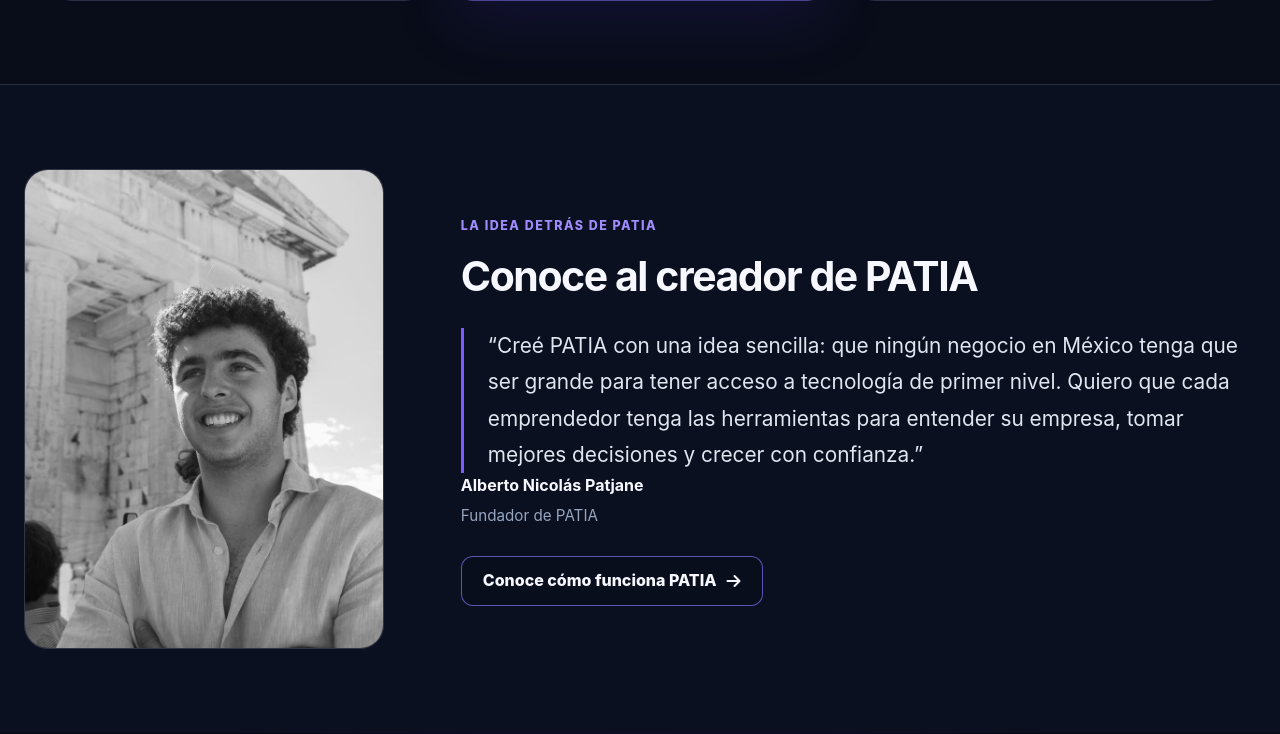
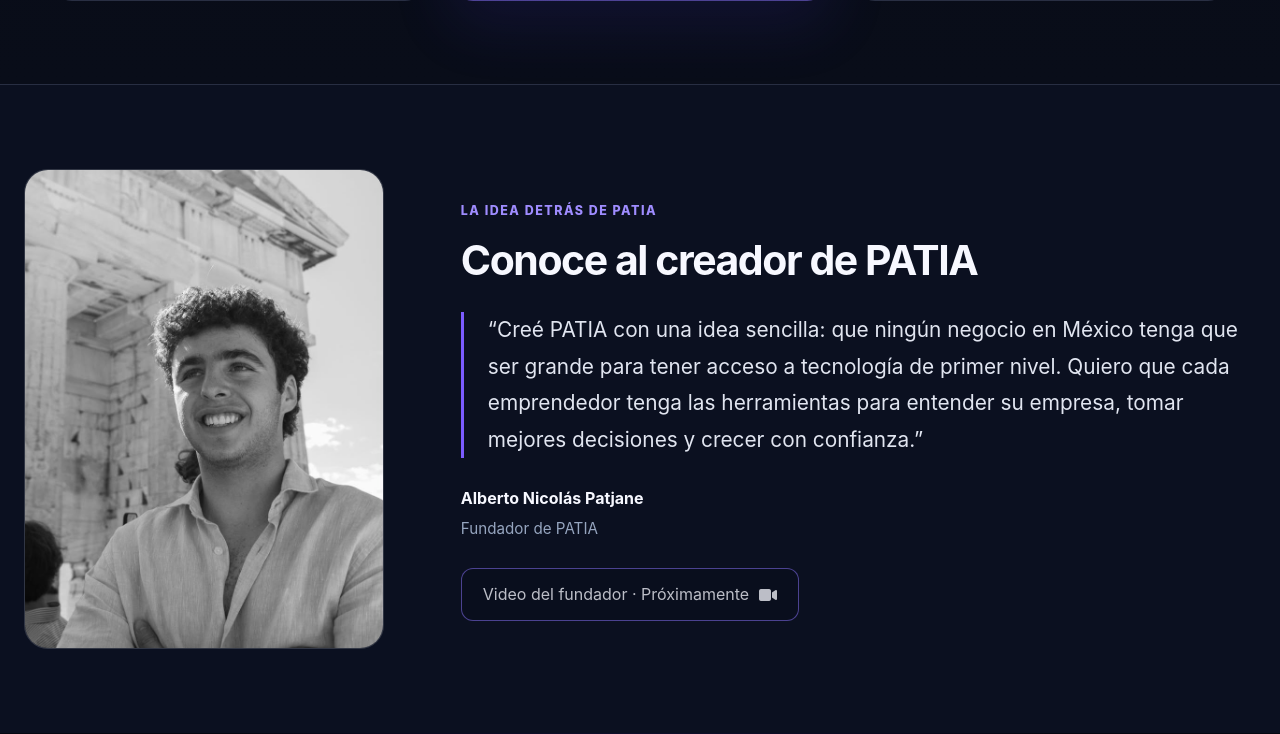
Before and after one commit to albertonicop/patia-platform, a Flask app: page / in a window 1280 px wide. Shown: the part 4431-5165 px from the top of the page. Run offline with Flask 3, Linux system fonts and the light colour scheme; parts of the project's set-up code (start-up, migrations or seed data) failed here and were passed over; some libraries are stand-ins or nearby versions.

Commit message:
feat: prepare founder video button and improve quote spacing

```diff
--- a/app/static/css/founder-section.css
+++ b/app/static/css/founder-section.css
@@ -17,3 +17,6 @@
 .pl2-founder__signature strong { display: block; color: #f7f8ff; font-size: 1rem; margin-bottom: 6px; }
 .pl2-founder__signature span { display: block; }
 .pl2-founder__copy .pl2-founder__cta { margin-top: 28px; max-width: 100%; white-space: normal; text-align: center; }
+
+.patia-landing-v2 .pl2-founder__copy .pl2-founder__signature { margin: 28px 0 0; }
+.pl2-founder__cta:disabled { opacity: .75; cursor: default; box-shadow: none; transform: none; }
--- a/app/templates/landing.html
+++ b/app/templates/landing.html
@@ -9,7 +9,7 @@
   <link rel="stylesheet" href="https://cdnjs.cloudflare.com/ajax/libs/font-awesome/6.5.0/css/all.min.css">
   <link rel="stylesheet" href="{{ url_for('static', filename='css/patia-v2-landing.css') }}?v=2">
   <link rel="stylesheet" href="{{ url_for('static', filename='css/social-footer.css') }}?v=2">
-  <link rel="stylesheet" href="{{ url_for('static', filename='css/founder-section.css') }}?v=2">
+  <link rel="stylesheet" href="{{ url_for('static', filename='css/founder-section.css') }}?v=3">
   <link rel="stylesheet" href="{{ url_for('static', filename='css/pricing-promotion.css') }}?v=1">
 </head>
 
@@ -204,7 +204,7 @@
             <p>{{ '“Creé PATIA con una idea sencilla: que ningún negocio en México tenga que ser grande para tener acceso a tecnología de primer nivel. Quiero que cada emprendedor tenga las herramientas para entender su empresa, tomar mejores decisiones y crecer con confianza.”' if current_language == 'es' else '“I created PATIA with a simple idea: no business in Mexico should have to be big to access first-class technology. I want every entrepreneur to have the tools to understand their business, make better decisions, and grow with confidence.”' }}</p>
           </blockquote>
           <p class="pl2-founder__signature"><strong>Alberto Nicolás Patjane</strong><span>{{ 'Fundador de PATIA' if current_language == 'es' else 'Founder of PATIA' }}</span></p>
-          <a class="pl2-button pl2-button--ghost pl2-founder__cta" href="#funciones">{{ 'Conoce cómo funciona PATIA' if current_language == 'es' else 'See how PATIA works' }}<i class="fa-solid fa-arrow-right" aria-hidden="true"></i></a>
+          <button class="pl2-button pl2-button--ghost pl2-founder__cta" type="button" disabled aria-disabled="true">{{ 'Video del fundador · Próximamente' if current_language == 'es' else 'Founder video · Coming soon' }}<i class="fa-solid fa-video" aria-hidden="true"></i></button>
         </div>
       </div>
     </section>
```
